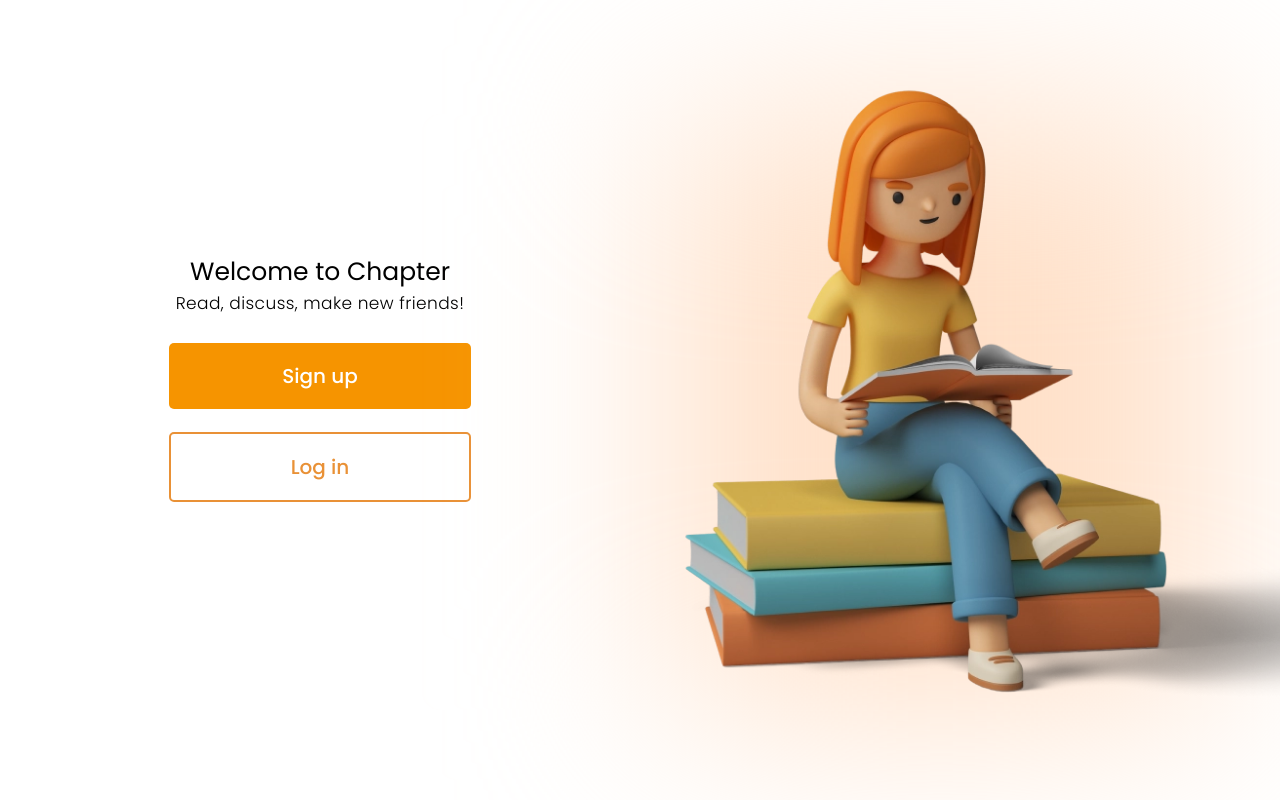
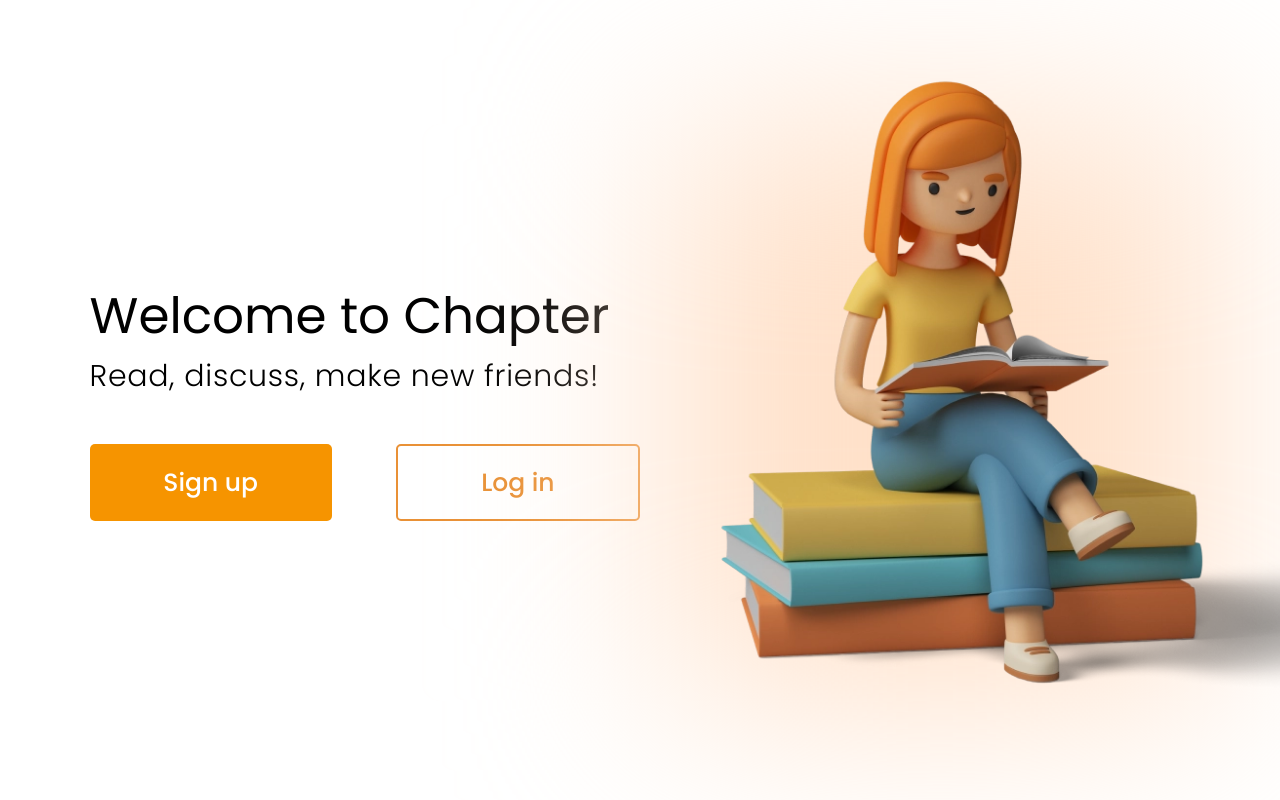
Before and after one commit to ArtemBohak/Chapter, a React (Vite) app: page / in a window 1280 px wide. Built offline with nearby package versions, Linux system fonts and the light colour scheme.

Commit message:
Added adaptive markup for desktop sizes & Refactored the code

```diff
--- a/package.json
+++ b/package.json
@@ -18,6 +18,7 @@
     "react-redux": "^8.1.1",
     "react-router-dom": "^6.14.2",
     "redux": "^4.2.1",
+    "sass": "^1.64.2",
     "yup": "^1.2.0"
   },
   "devDependencies": {
--- /dev/null
+++ b/src/@types/scss.d.ts
@@ -0,0 +1 @@
+declare module '*.scss'
--- a/src/components/Buttons/UIbutton/UIbutton.tsx
+++ b/src/components/Buttons/UIbutton/UIbutton.tsx
@@ -1,6 +1,6 @@
 import { FC } from "react";
 
-import styles from "./UIbutton.module.css";
+import styles from "./UIbutton.module.scss";
 
 type Props = {
   className?: string;
--- a/src/components/SVGComponents/Logo.tsx
+++ b/src/components/SVGComponents/Logo.tsx
@@ -1,8 +1,19 @@
+import { FC } from "react";
+
 import logo from "src/assets/SVG/logo.svg";
 
-const Logo = () => {
+type Props = {
+  className?: string;
+};
+
+const Logo: FC<Props> = ({ className }) => {
   return (
-    <span className="hidden absolute left-[70px] top-[70px] md:hidden w-1/6 max-w-[107px] ">
+    <span
+      className={
+        className ||
+        "hidden absolute left-[70px] top-[70px] md:hidden w-1/6 max-w-[107px]"
+      }
+    >
       <img className="w-full" src={logo} alt="logo.svg" />
     </span>
   );
--- a/src/pages/WelcomePage/WelcomePage.tsx
+++ b/src/pages/WelcomePage/WelcomePage.tsx
@@ -8,9 +8,11 @@ import WelcomePagePanel from "./components/WelcomePagePanel/WelcomePagePanel";
 const WelcomePage: FC = () => {
   return (
     <>
-      <Logo />
-      <div className="flex flex-col items-center md:flex-row-reverse
-      md:justify-between md:mt-[5vh]">
+      <Logo className="hidden absolute left-[70px] top-[70px] md:hidden w-1/6 max-w-[107px]" />
+      <div
+        className="flex flex-col items-center md:flex-row-reverse
+      md:justify-between md:h-[100vh] md:w-100vw base:overflow-x-hidden"
+      >
         <WelcomePageImage />
         <WelcomePagePanel />
       </div>
--- a/src/pages/WelcomePage/components/WelcomePageImage/WelcomePageImage.module.css
+++ /dev/null
@@ -1,17 +0,0 @@
-.image-container {
-  @apply relative w-full pt-5 flex justify-end self-end max-w-[100vw]
-  overflow-x-hidden md:overflow-x-visible;
-}
-
-.image-background {
-  @apply absolute bg-[#FFE0C8] blur-[106px] rounded-2xl w-full h-full
-  bottom-28 md:bottom-10 md:right-16 md:h-5/6 md:w-5/6;
-}
-
-.image {
-  @apply relative max-h-[710px] sm:max-w-[665px] sm:left-4;
-}
-
-.image img {
-  @apply w-[118%] max-w-none sm:max-w-full sm:w-full;
-}
--- /dev/null
+++ b/src/pages/WelcomePage/components/WelcomePageImage/WelcomePageImage.module.scss
@@ -0,0 +1,37 @@
+.image-container {
+  @apply relative
+  w-full max-w-[100vw] max-h-[100vh]
+  pt-5 base:pt-0
+  flex justify-end self-end md:self-auto
+  overflow-x-hidden md:overflow-x-visible;
+}
+
+.image-background {
+  @apply absolute
+  bg-[#FFE0C8] blur-[106px]
+  rounded-2xl
+  w-full h-full md:h-5/6 md:w-5/6
+  bottom-28 md:bottom-10 md:right-16;
+}
+
+.image {
+  @apply relative
+  sm:max-w-[665px] base:max-w-[990px] base:w-full
+  sm:left-4 base:left-12
+  flex items-end;
+}
+
+.image img {
+  @apply relative
+  w-[118%] max-w-none sm:max-w-full md:max-h-full
+  object-contain
+  sm:left-4;
+
+  @media (min-width: 680px) {
+    right: 30px;
+    left: 0;
+  }
+  @media (min-width: 769px) {
+    right: 0;
+  }
+}
--- a/src/pages/WelcomePage/components/WelcomePageImage/WelcomePageImage.tsx
+++ b/src/pages/WelcomePage/components/WelcomePageImage/WelcomePageImage.tsx
@@ -1,14 +1,16 @@
 import { FC } from "react";
 
-import styles from "./WelcomePageImage.module.css";
+import styles from "./WelcomePageImage.module.scss";
 import girlImage from "src/assets/WEBP/welcome-page-girl.webp";
 
 const WelcomePageImage: FC = () => {
   return (
     <div className={styles["image-container"]}>
       <div className={styles["image-background"]} />
-      <div className={styles["image"]}>
-        <img src={girlImage} alt="chapter-girl.webp" />
+      <div className={styles["image-container"]}>
+        <div className={styles["image"]}>
+          <img src={girlImage} alt="chapter-girl.webp" />
+        </div>
       </div>
     </div>
   );
--- a/src/pages/WelcomePage/components/WelcomePagePanel/WelcomePagePanel.module.css
+++ /dev/null
@@ -1,27 +0,0 @@
-.panel-container {
-  @apply w-full flex flex-col text-center items-center -mt-4;
-
-  @media (min-width: 600px) {
-    margin-top: -40px;
-  }
-}
-
-.panel-description {
-  @apply mb-6 text-[#000];
-}
-
-.panel-description h2:first-child {
-  @apply hidden text-[25px] md:block;
-}
-
-.panel-description h2:nth-child(2) {
-  @apply text-[25px] mb-[5px] font-medium md:hidden;
-}
-
-.panel-description h3 {
-  @apply text-[17px] tracking-wide font-light;
-}
-
-.panel-buttons {
-  @apply flex flex-col gap-5 w-full px-2 max-w-[329px] sm:w-[320px];
-}
--- /dev/null
+++ b/src/pages/WelcomePage/components/WelcomePagePanel/WelcomePagePanel.module.scss
@@ -0,0 +1,45 @@
+.panel-container {
+  @apply w-full
+  flex flex-col items-center
+  -mt-4;
+
+  @media (min-width: 600px) {
+    margin-top: -40px;
+  }
+  @media (min-width: 768px) {
+    margin-top: 0;
+  }
+}
+
+.panel {
+  @apply flex flex-col justify-start items-center base:items-start
+  w-full
+  base:pl-[7vw];
+}
+
+.panel-description {
+  @apply text-center text-[#000] base:text-left
+  mb-6 base:mb-10;
+}
+
+.panel-description h2:first-child {
+  @apply hidden
+  text-[25px] base:text-[50px]
+  md:block;
+}
+
+.panel-description h2:nth-child(2) {
+  @apply text-[25px] font-medium
+  mb-[5px]
+  md:hidden;
+}
+
+.panel-description h3 {
+  @apply text-[17px] base:text-[30px] tracking-wide font-light;
+}
+
+.panel-buttons {
+  @apply flex flex-col gap-5 base:flex-row base:gap-[5vw]
+  w-full max-w-[329px] sm:w-[320px] base:max-w-[594px] base:w-full
+  px-2 base:px-0;
+}
--- a/src/pages/WelcomePage/components/WelcomePagePanel/WelcomePagePanel.tsx
+++ b/src/pages/WelcomePage/components/WelcomePagePanel/WelcomePagePanel.tsx
@@ -1,12 +1,13 @@
 import React, { FC } from "react";
 
-import styles from "./WelcomePagePanel.module.css";
+import styles from "./WelcomePagePanel.module.scss";
 
 import UIbutton from "@/src/components/Buttons/UIbutton/UIbutton";
 
 const WelcomePagePanel: FC = () => {
   return (
     <div className={styles["panel-container"]}>
+      <div className={styles["panel"]}>
         <div className={styles["panel-description"]}>
           <h2>Welcome to Chapter</h2>
           <h2>Welcome to Chapter</h2>
@@ -17,14 +18,17 @@ const WelcomePagePanel: FC = () => {
             dataAutomation="sign-in-button"
             variant="orange-contained"
             title="Sign up"
-          className="text-[20px] py-[18px]"
+            className="text-[20px] py-[18px] base:text-[25px]
+            base:max-w-[250px]"
           />
           <UIbutton
             dataAutomation="sign-in-button"
             variant="orange-outlined"
             title="Log in"
-          className="text-[20px] py-[18px]"
+            className="text-[20px] py-[18px] base:text-[25px]
+            base:max-w-[250px]"
           />
+        </div>
       </div>
     </div>
   );
```
Also changed, not shown: src/components/Buttons/UIbutton/UIbutton.module.scss (renamed from src/components/Buttons/UIbutton/UIbutton.module.css), 1 other file (tests, documents, lock files or other folders). Lines whose indentation alone changed are shown as unchanged.
